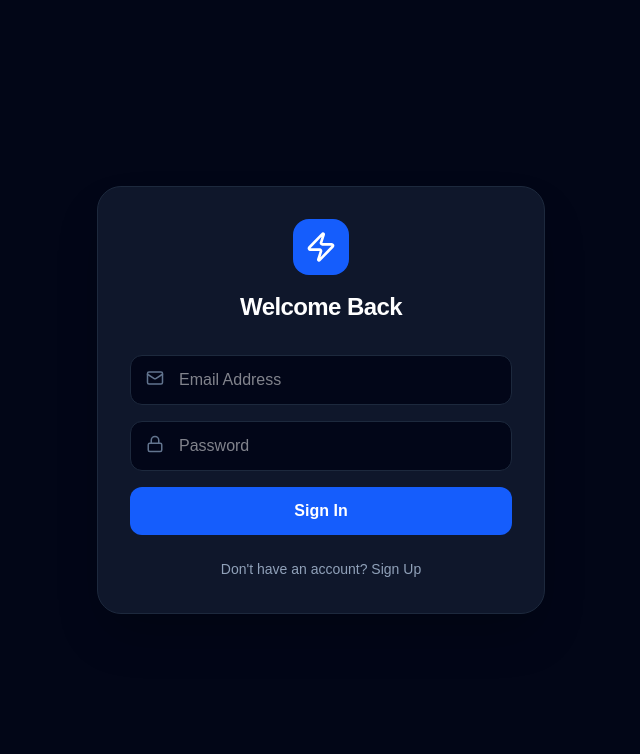
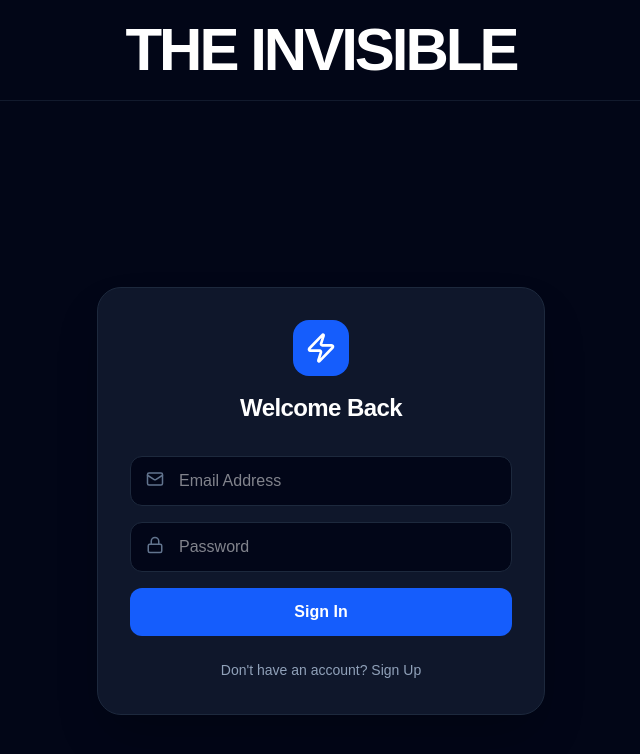
Before and after one commit to rajvi0106/The-Invisible, a Next.js app: page /auth in a window 1280 px wide. Shown: the top 754 px of the page, without its empty margins (319-959 px from the left). Built offline with nearby package versions, Linux system fonts and the light colour scheme; no server answers.

Commit message:
added nav bar

```diff
--- a/app/auth/authpg.js
+++ b/app/auth/authpg.js
@@ -39,6 +39,12 @@ export default function AuthPage() {
   };
 
   return (
+    <>
+    <nav className="w-full bg-[#020617] border-b border-slate-800/60 p-5 flex justify-center items-center">
+      <div className="flex items-center gap-2">
+        <span className="text-6xl font-bold tracking-tighter uppercase text-white">The Invisible</span>
+      </div>
+    </nav>
     <div className="min-h-screen bg-[#020617] flex items-center justify-center p-6">
       <div className="w-full max-w-md bg-slate-900 border border-slate-800 rounded-3xl p-8 shadow-2xl">
         <div className="flex flex-col items-center mb-8">
@@ -100,5 +106,6 @@ export default function AuthPage() {
         </button>
       </div>
     </div>
+    </>
   );
 }
```
